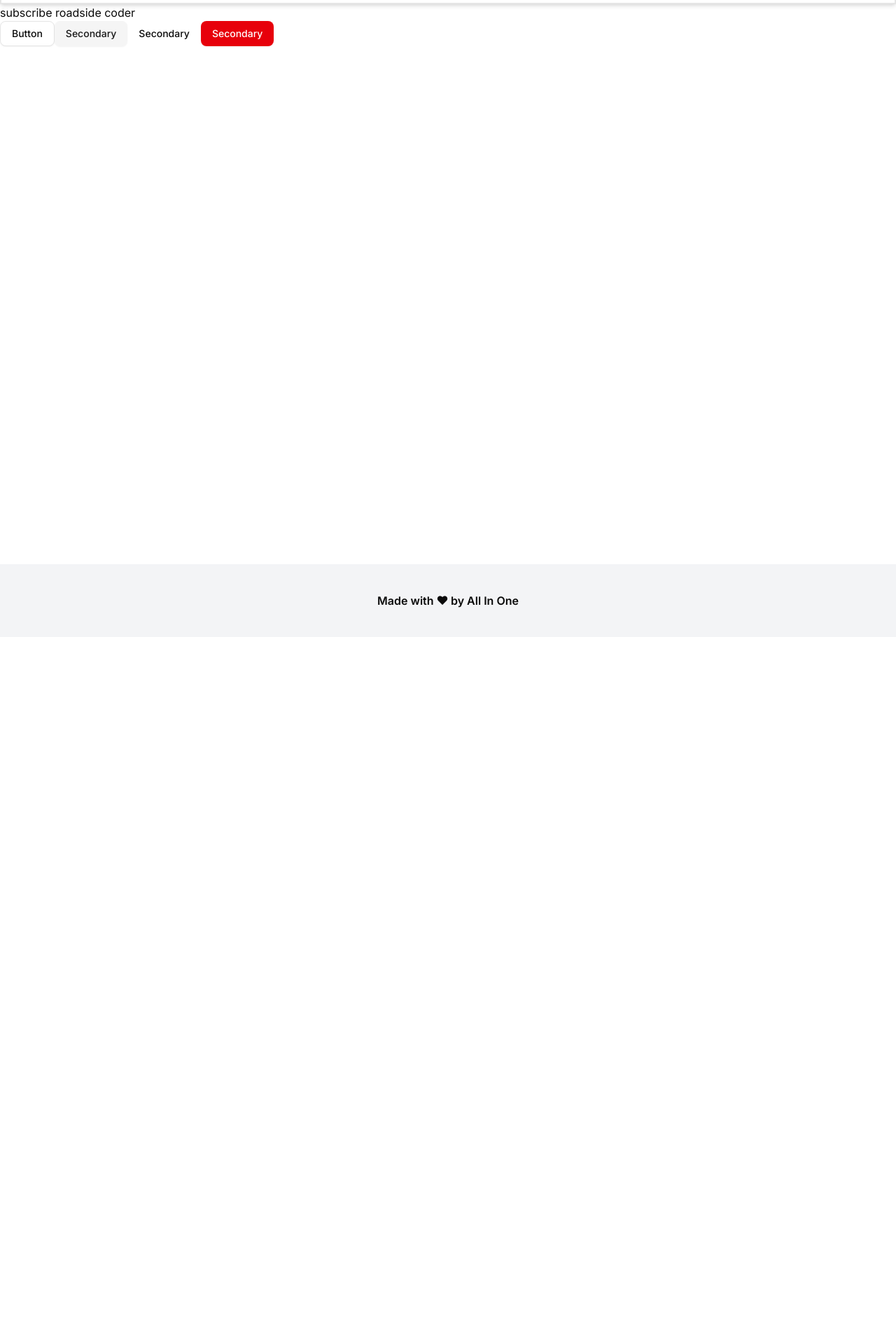
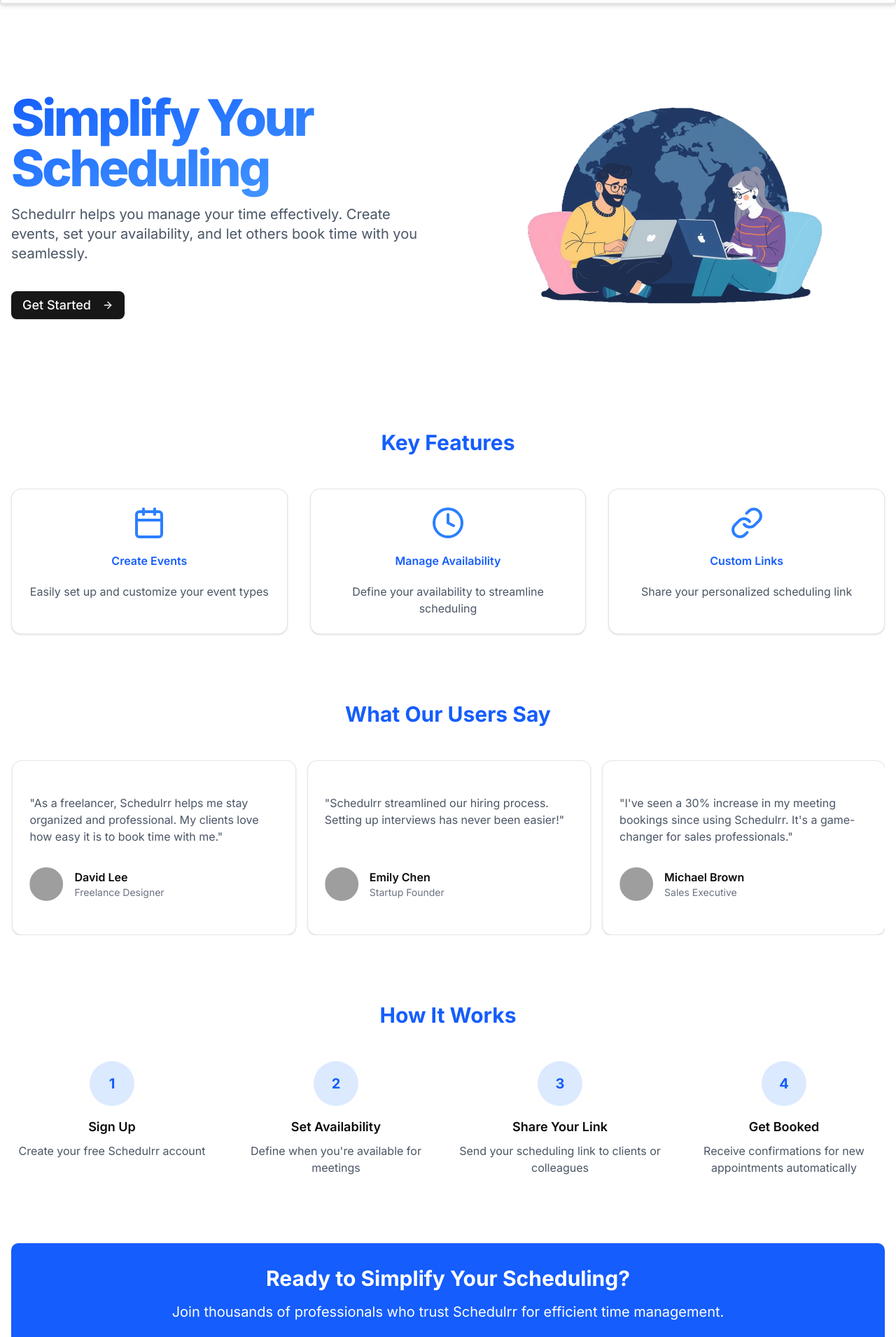
Before and after one commit to mgmanoj2018/nextjsproject1, a Next.js app: page / in a window 1280 px wide. Shown: the part 60-1970 px from the top of the page at 70% size. Before the commit the page ends 970 px from the top, so only its background shows below. Built offline with nearby package versions, Linux system fonts and the light colour scheme; no server answers; grey boxes are pictures that could not be loaded.

Commit message:
landing page

```diff
--- /dev/null
+++ b/app/(main)/dashboard/page.jsx
@@ -0,0 +1,7 @@
+import React from "react";
+
+const page = () => {
+  return <div>page</div>;
+};
+
+export default page;
--- a/app/globals.css
+++ b/app/globals.css
@@ -120,7 +120,11 @@
     @apply bg-background text-foreground;
   }
 }
-
+@layer utilities {
+  .gradient-title {
+    @apply font-extrabold bg-gradient-to-br from-blue-600 to-blue-400 bg-clip-text tracking-tighter text-transparent pb-4 pr-2;
+  }
+}
 @tailwind base;
 @tailwind components;
 @tailwind utilities;
--- a/app/page.js
+++ b/app/page.js
@@ -1,13 +1,140 @@
 import { Button } from "@/components/ui/button";
 import './globals.css'
+import Link from "next/link";
+import { ArrowRight, Calendar, Clock, LinkIcon } from "lucide-react";
+import Image from "next/image";
+import { Card, CardContent, CardHeader, CardTitle } from "@/components/ui/card";
+import TestimonialsCarousel from "@/components/testimonials";
 export default function Home() {
+  const features = [
+    {
+      icon: Calendar,
+      title: "Create Events",
+      description: "Easily set up and customize your event types",
+    },
+    {
+      icon: Clock,
+      title: "Manage Availability",
+      description: "Define your availability to streamline scheduling",
+    },
+    {
+      icon: LinkIcon,
+      title: "Custom Links",
+      description: "Share your personalized scheduling link",
+    },
+  ];
+
+  const howItWorks = [
+    { step: "Sign Up", description: "Create your free Schedulrr account" },
+    {
+      step: "Set Availability",
+      description: "Define when you're available for meetings",
+    },
+    {
+      step: "Share Your Link",
+      description: "Send your scheduling link to clients or colleagues",
+    },
+    {
+      step: "Get Booked",
+      description: "Receive confirmations for new appointments automatically",
+    },
+  ];
+
   return (
     <div>
-      <h1>subscribe roadside coder</h1>
-      <Button variant="outline">Button</Button>
-      <Button variant="secondary">Secondary</Button>
-      <Button variant="ghost">Secondary</Button>
-      <Button variant="destructive">Secondary</Button>
+      <main className="container mx-auto px-4 py-16">
+        <div className="flex flex-col lg:flex-row items-center justify-between gap-12 mb-24">
+          <div className="lg:w-1/2">
+            <h1 className="text-7xl font-extrabold gradient-title pb-6">
+              Simplify Your Scheduling
+            </h1>
+            <p className="text-xl text-gray-600 mb-10">
+              Schedulrr helps you manage your time effectively. Create events, set
+              your availability, and let others book time with you seamlessly.
+            </p>
+            <Link href={"/dashboard"}>
+              <Button size="lg" className="text-lg">
+                Get Started <ArrowRight className="ml-2 h-5 w-5" />
+              </Button>
+            </Link>
+          </div>
+          <div className="lg:w-1/2 flex justify-center">
+            <div className="relative w-full max-w-md aspect-square">
+              <Image
+                src="/poster.png"
+                alt="Scheduling illustration"
+                layout="fill"
+                objectFit="contain"
+              />
+            </div>
+          </div>
+        </div>
+        {/* Key Features Section */}
+        <div className="mb-24">
+          <h2 className="text-3xl font-bold text-center mb-12 text-blue-600">
+            Key Features
+          </h2>
+          <div className="grid grid-cols-1 md:grid-cols-3 gap-8">
+            {features.map((feature, index) => (
+              <Card key={index}>
+                <CardHeader>
+                  <feature.icon className="w-12 h-12 text-blue-500 mb-4 mx-auto" />
+                  <CardTitle className="text-center text-blue-600">
+                    {feature.title}
+                  </CardTitle>
+                </CardHeader>
+                <CardContent>
+                  <p className="text-center text-gray-600">
+                    {feature.description}
+                  </p>
+                </CardContent>
+              </Card>
+            ))}
+          </div>
+        </div>
+        {/* Testimonials Section */}
+        <div className="mb-24">
+          <h2 className="text-3xl font-bold text-center mb-12 text-blue-600">
+            What Our Users Say
+          </h2>
+          <TestimonialsCarousel />
+        </div>
+
+        {/* How It Works Section */}
+        <div className="mb-24">
+          <h2 className="text-3xl font-bold text-center mb-12 text-blue-600">
+            How It Works
+          </h2>
+          <div className="grid grid-cols-1 md:grid-cols-2 lg:grid-cols-4 gap-8">
+            {howItWorks.map((step, index) => (
+              <div key={index} className="text-center">
+                <div className="bg-blue-100 rounded-full w-16 h-16 flex items-center justify-center mx-auto mb-4">
+                  <span className="text-blue-600 font-bold text-xl">
+                    {index + 1}
+                  </span>
+                </div>
+                <h3 className="font-semibold text-lg mb-2">{step.step}</h3>
+                <p className="text-gray-600">{step.description}</p>
+              </div>
+            ))}
+          </div>
+        </div>
+        {/* CTA Section */}
+      <div className="bg-blue-600 text-white rounded-lg p-8 text-center">
+        <h2 className="text-3xl font-bold mb-4">
+          Ready to Simplify Your Scheduling?
+        </h2>
+        <p className="text-xl mb-6">
+          Join thousands of professionals who trust Schedulrr for efficient time
+          management.
+        </p>
+        <Link href={"/dashboard"}>
+          <Button size="lg" variant="secondary" className="text-blue-600">
+            Start For Free <ArrowRight className="ml-2 h-5 w-5" />
+          </Button>
+        </Link>
+      </div>
+      </main>
     </div>
   );
 }
--- /dev/null
+++ b/components/testimonials.jsx
@@ -0,0 +1,89 @@
+"use client";
+
+import React from "react";
+import { Card, CardContent } from "@/components/ui/card";
+import {
+  Carousel,
+  CarouselContent,
+  CarouselItem,
+} from "@/components/ui/carousel";
+import { Avatar, AvatarFallback, AvatarImage } from "@/components/ui/avatar";
+import Autoplay from "embla-carousel-autoplay";
+
+const testimonials = [
+  {
+    name: "Sarah Johnson",
+    role: "Marketing Manager",
+    content:
+      "Schedulrr has transformed how I manage my team's meetings. It's intuitive and saves us hours every week!",
+    image: "https://i.pravatar.cc/150?img=1",
+  },
+  {
+    name: "David Lee",
+    role: "Freelance Designer",
+    content:
+      "As a freelancer, Schedulrr helps me stay organized and professional. My clients love how easy it is to book time with me.",
+    image: "https://i.pravatar.cc/150?img=2",
+  },
+  {
+    name: "Emily Chen",
+    role: "Startup Founder",
+    content:
+      "Schedulrr streamlined our hiring process. Setting up interviews has never been easier!",
+    image: "https://i.pravatar.cc/150?img=3",
+  },
+  {
+    name: "Michael Brown",
+    role: "Sales Executive",
+    content:
+      "I've seen a 30% increase in my meeting bookings since using Schedulrr. It's a game-changer for sales professionals.",
+    image: "https://i.pravatar.cc/150?img=4",
+  },
+];
+
+const TestimonialsCarousel = () => {
+  return (
+    <Carousel
+      plugins={[
+        Autoplay({
+          delay: 5000,
+        }),
+      ]}
+      className="w-full mx-auto"
+    >
+      <CarouselContent>
+        {testimonials.map((testimonial, index) => (
+          <CarouselItem key={index} className="md:basis-1/2 lg:basis-1/3">
+            <Card className="h-full">
+              <CardContent className="flex flex-col justify-between h-full p-6">
+                <p className="text-gray-600 mb-4">
+                  &quot;{testimonial.content}&quot;
+                </p>
+                <div className="flex items-center mt-4">
+                  <Avatar className="h-12 w-12 mr-4">
+                    <AvatarImage
+                      src={testimonial.image}
+                      alt={testimonial.name}
+                    />
+                    <AvatarFallback>
+                      {testimonial.name
+                        .split(" ")
+                        .map((n) => n[0])
+                        .join("")}
+                    </AvatarFallback>
+                  </Avatar>
+                  <div>
+                    <p className="font-semibold">{testimonial.name}</p>
+                    <p className="text-sm text-gray-500">{testimonial.role}</p>
+                  </div>
+                </div>
+              </CardContent>
+            </Card>
+          </CarouselItem>
+        ))}
+      </CarouselContent>
+    </Carousel>
+  );
+};
+
+export default TestimonialsCarousel;
--- a/package.json
+++ b/package.json
@@ -20,6 +20,7 @@
     "@radix-ui/react-tabs": "^1.1.12",
     "class-variance-authority": "^0.7.1",
     "clsx": "^2.1.1",
+    "embla-carousel-autoplay": "^8.6.0",
     "embla-carousel-react": "^8.6.0",
     "lucide-react": "^0.525.0",
     "next": "15.4.3",
```
Also changed, not shown: public/poster.png (added), 1 other file (tests, documents, lock files or other folders).
